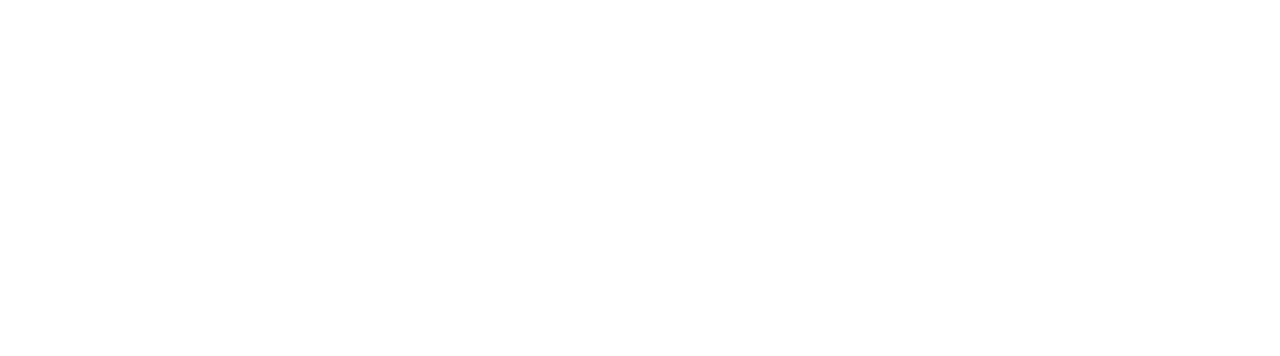
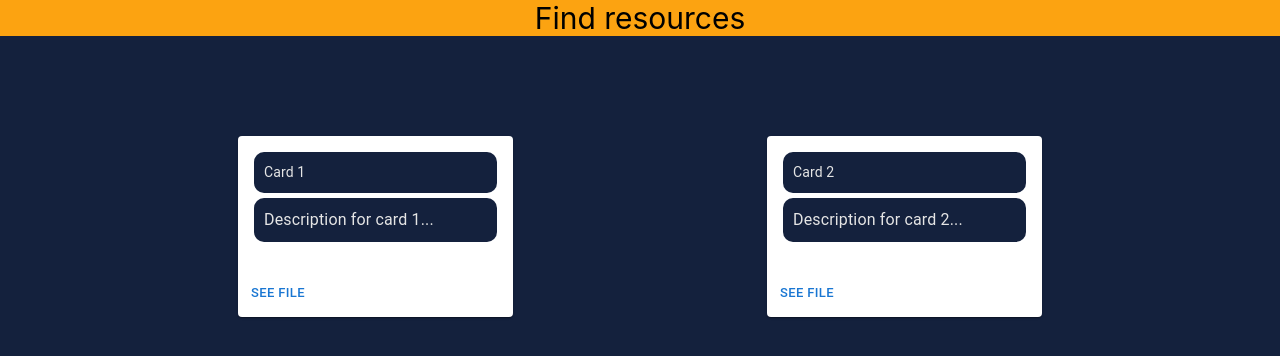
Before and after one commit to biancabelea/study-hub, a React (Create React App) app in the folder study-hub/: page /view-resources in a window 1280 px wide. Before the commit this address had no page. Shown: the top 356 px of the page. Built offline with nearby package versions, Linux system fonts and the light colour scheme.

Commit message:
Resources page with hardcoded data

```diff
--- a/study-hub/src/App.tsx
+++ b/study-hub/src/App.tsx
@@ -5,6 +5,7 @@
 import {BrowserRouter, Route, Routes} from "react-router-dom";
 import ResourceLibrary from "./components/ResourceLibrary";
 import HomePage from "./components/HomePage";
+import ViewResources from "./components/ViewResources";
 
 function App() {
     return (
@@ -14,7 +15,7 @@
                     <Route path='/' element={<HomePage/>}/>
                     <Route path='/register' element={<Register/>}/>
                     <Route path='/login' element={<Login/>}/>
-                    <Route path='/login' element={<Login/>}/>
+                    <Route path='/view-resources' element={<ViewResources/>}/>
                     <Route path='/resources' element={<ResourceLibrary/>}/>
                 </Routes>
             </BrowserRouter>
--- /dev/null
+++ b/study-hub/src/components/ViewResources.css
@@ -0,0 +1,50 @@
+:root {
+    --white: #ffffff;
+    --grey: #e5e5e5;
+    --orange: #fca311;
+    --dark-blue: #14213d;
+    --black: #000000;
+}
+
+* {
+    margin: 0;
+    padding: 0;
+}
+
+.body-cards {
+    height: 100vh;
+    background-color: var(--dark-blue);
+    display: flex;
+    gap: 16px;
+    justify-content: space-evenly;
+    flex-direction: row;
+    align-content: flex-start;
+    flex-wrap: wrap;
+    padding-top: 100px;
+}
+
+.resources-title {
+    background-color: var(--orange);
+    display: flex;
+    justify-content: center;
+    flex-direction: column;
+    align-items: center;
+    font-size: 30px;
+    z-index: 3;
+}
+
+.card:hover{
+    background-color: white;
+}
+
+button:hover {
+    color: var(--dark-blue) !important;
+    background-color: var(--grey) !important;
+}
+
+.resources-page {
+    display: flex;
+    flex-direction: column;
+    justify-content: center;
+    align-content: center;
+}
--- /dev/null
+++ b/study-hub/src/components/ViewResources.tsx
@@ -0,0 +1,46 @@
+import * as React from 'react';
+import Card from '@mui/material/Card';
+import CardContent from '@mui/material/CardContent';
+import CardMedia from '@mui/material/CardMedia';
+import Typography from '@mui/material/Typography';
+import { Button, CardActionArea, CardActions } from '@mui/material';
+import './ViewResources.css';
+
+function ViewResources() {
+    const cardData = [
+        {
+            title: 'Card 1',
+            image: '../imgs/img.png',
+            description: 'Description for card 1...',
+        },
+        {
+            title: 'Card 2',
+            image: '/static/images/cards/contemplative-reptile.jpg',
+            description: 'Description for card 2...',
+        },
+        // Add more card data as needed
+    ];
+
+    return (
+        <div className="resources-page">
+            <div className="resources-title">Find resources</div>
+            <div className="body-cards">
+                {cardData.map((card, index) => (
+                    <Card className="card" key={index} sx={{ minWidth: 275 }}>
+                        <CardContent>
+                            <Typography sx={{ fontSize: 14 }} gutterBottom>
+                                {card.title}
+                            </Typography>
+                            <Typography sx={{ mb: 1.5 }}>{card.description}</Typography>
+                        </CardContent>
+                        <CardActions className="button">
+                            <Button size="small">See file</Button>
+                        </CardActions>
+                    </Card>
+                ))}
+            </div>
+        </div>
+    );
+}
+
+export default ViewResources;
```
